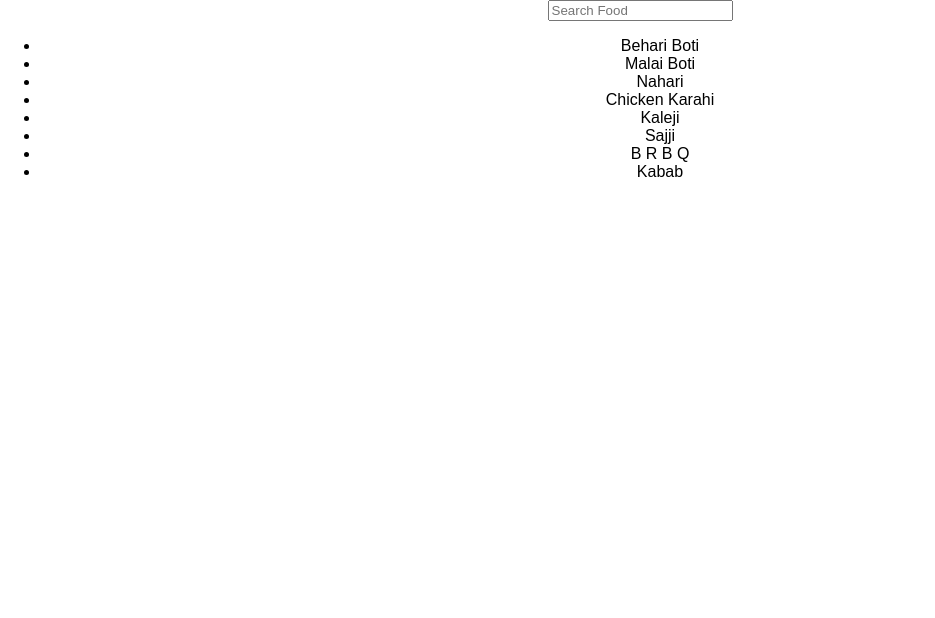
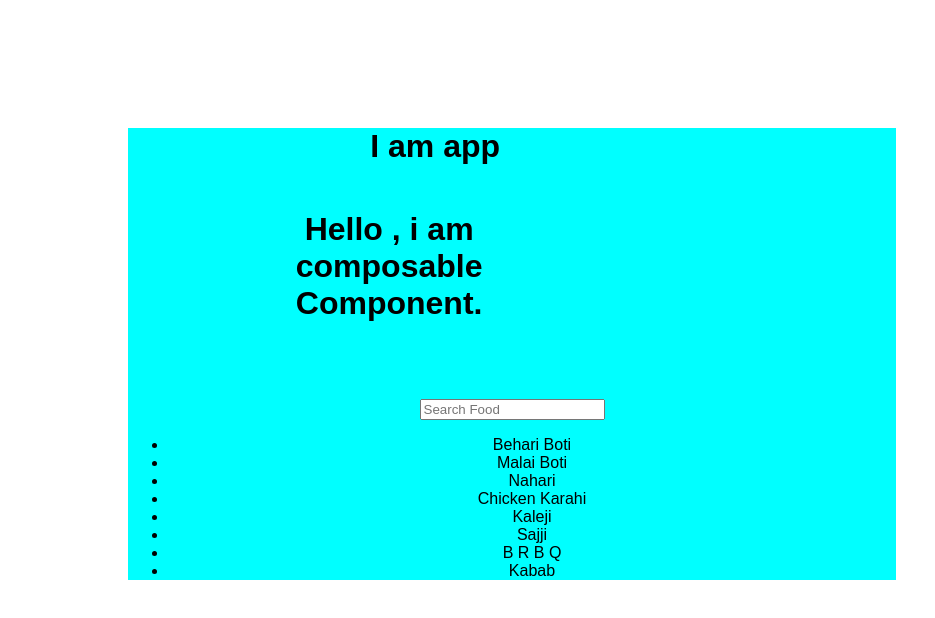
Before and after one commit to muhammadsarim555/react_filter, a React (Create React App) app: page / in a window 1280 px wide. Shown: the top 618 px of the page, without its empty margins (0-935 px from the left). Built offline with nearby package versions, Linux system fonts and the light colour scheme.

Commit message:
added work

```diff
--- a/src/App.js
+++ b/src/App.js
@@ -2,7 +2,7 @@ import React, { Component } from 'react';
 import logo from './logo.svg';
 import './App.css';
 import Text from './Text/Text/Text';
-// import Container from './App/App/Container';
+import Container from './App/App/Container';
 
 class App extends Component {
 
@@ -54,8 +54,9 @@ class App extends Component {
 
     return (
       <div className="App">
-      {/* <Container /> */}
-      {/* <Test /> */}
+      <Container >
+      <Text />
+      </Container >
 
         <input type="text" placeholder="Search Food" onChange={(e) => this.search(e.target.value)} />
         {this.gettingList()}
--- a/src/App/App/Container.js
+++ b/src/App/App/Container.js
@@ -14,6 +14,8 @@ class Container extends Component {
 
     return (
       <div className="App" >
+      <h1>I am app </h1>
+      {this.props.children}
       </div>
     );
   }
--- a/src/Text/Text/Text.js
+++ b/src/Text/Text/Text.js
@@ -1,4 +1,5 @@
 import React, { Component } from 'react';
+import Container from '../../App/App/Container';
 class Text extends Component {
 
   constructor() {
@@ -12,7 +13,10 @@ class Text extends Component {
 
     return (
       <div className="App">
+      {/* <Container >  */}
+
       <h1> Hello , i am composable Component.</h1>
+      {/* </Container> */}
       </div>
     );
   }
```
